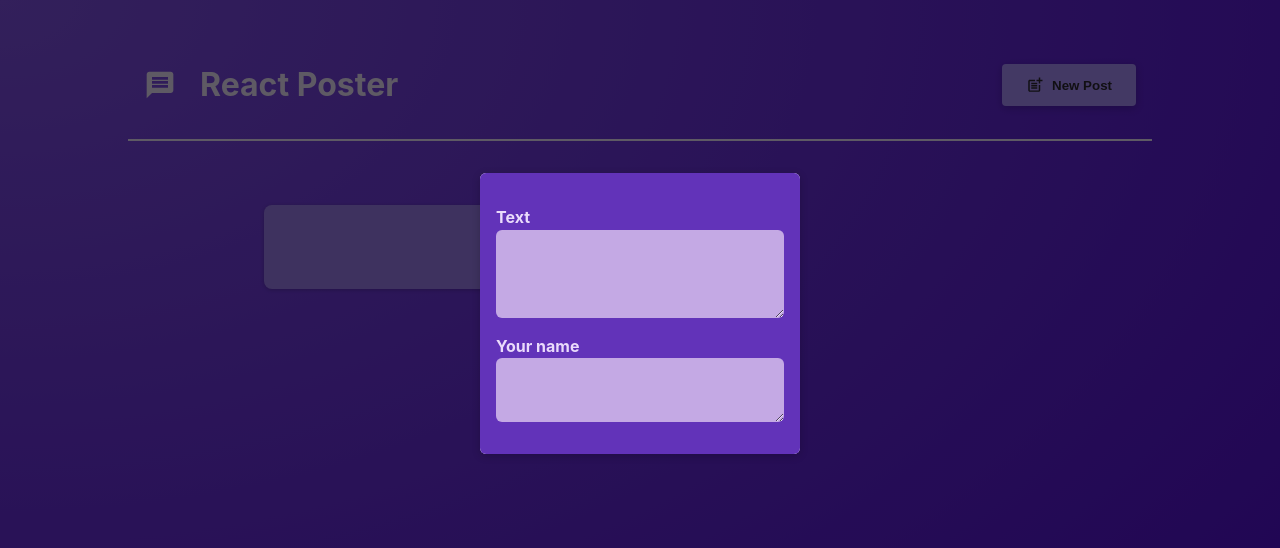
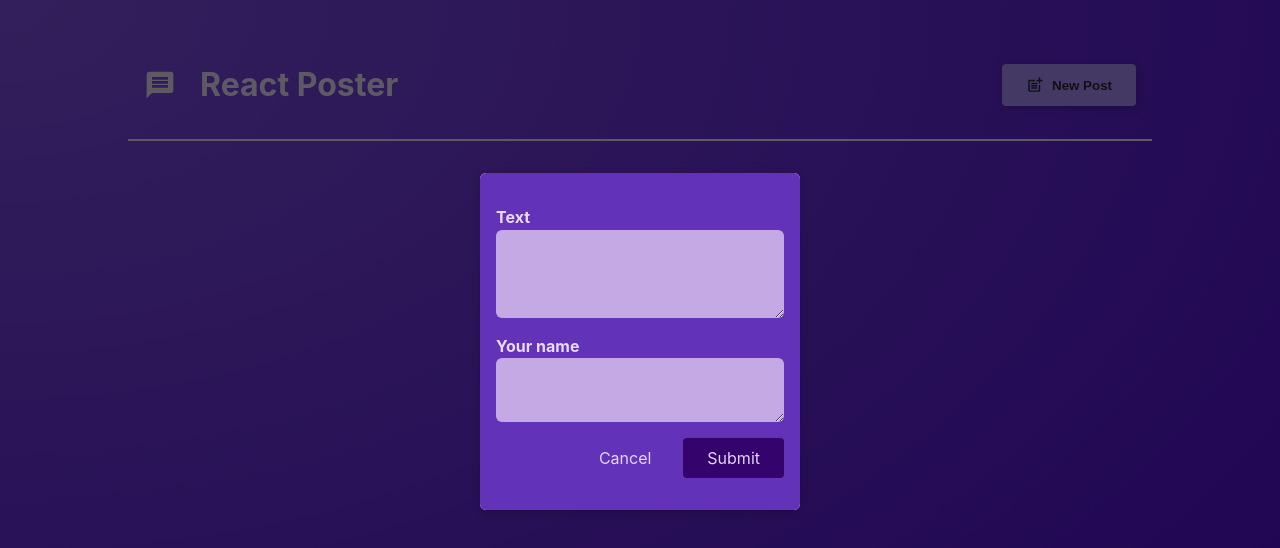
Before and after one commit to rmodis1/twitter-test, a React (Vite) app: page / in a window 1280 px wide. Both pictures are taken after a click on the button "New Post". Shown: the top 548 px of the page. Built offline with nearby package versions, Linux system fonts and the light colour scheme.

Commit message:
Finished basic functionality for app

```diff
--- a/src/components/NewPost.jsx
+++ b/src/components/NewPost.jsx
@@ -1,15 +1,41 @@
+import { useState } from 'react';
+
 import classes from './NewPost.module.css';
 
 function NewPost(props) {
+    const [enteredText, setEnteredText] = useState('');
+    const [enteredAuthor, setEnteredAuthor] = useState('');
+
+    function bodyChangeHandler(event){
+        setEnteredText(event.target.value);
+    }
+    function authorChangeHandler(event){
+        setEnteredAuthor(event.target.value);
+    }
+
+    function submitHandler(event){
+        event.preventDefault();
+        const postData = {
+            body: enteredText,
+            author: enteredAuthor
+        };
+        props.onAddPost(postData);
+        props.onCancel();
+    }
+
     return (
-        <form className={classes.form}>
+        <form className={classes.form} onSubmit={submitHandler}>
             <p>
                 <label htmlFor="body">Text</label>
-                <textarea id="body" required rows={3} onChange={props.onBodyChange} />
+                <textarea id="body" required rows={3} onChange={bodyChangeHandler} />
             </p>
             <p>
                 <label htmlFor="name">Your name</label>
-                <textarea type="text" id="name" required onChange={props.onAuthorChange} />
+                <textarea type="text" id="name" required onChange={authorChangeHandler} />
+            </p>
+            <p className={classes.actions}>
+                <button type="button" onClick={props.onCancel}>Cancel</button>
+                <button type="submit">Submit</button>
             </p>
         </form>
     );
--- a/src/components/PostsList.jsx
+++ b/src/components/PostsList.jsx
@@ -6,41 +6,35 @@ import Modal from "./Modal";
 import classes from "./PostsList.module.css";
 
 function PostsList(props){
-    const [enteredText, setEnteredText] = useState('');
-    const [enteredAuthor, setEnteredAuthor] = useState('');
+    const [posts, setPosts] = useState([]);
 
-    function bodyChangeHandler(event){
-        setEnteredText(event.target.value);
-    }
-    function authorChangeHandler(event){
-        setEnteredAuthor(event.target.value);
-    }
-
-    // let modalContent;
-
-    // if (modalIsVisible) {
-    //     modalContent = (
-    //         <Modal onClose={props.onStopPosting}>
-    //             <NewPost
-    //                 onBodyChange={bodyChangeHandler}
-    //                 onAuthorChange={authorChangeHandler} />
-    //         </Modal>
-    //     );
-    // };
+    function addPostHandler(postData){
+        setPosts((existingPosts) => [postData, ...existingPosts]);
+        };
 
     return (
         <div>
             {props.isPosting && (
             <Modal onClose={props.onStopPosting}>
                 <NewPost
-                    onBodyChange={bodyChangeHandler}
-                    onAuthorChange={authorChangeHandler} />
+                    onCancel={props.onStopPosting}
+                    onAddPost={addPostHandler}
+                    />
             </Modal>
             )}
+            {posts.length > 0 && (
             <ul className={classes.posts}>
-                <Post author={enteredAuthor} body={enteredText} />
-                <Post author="Michael" body="Next.js is awesome!" />
+                <>
+                 {posts.map((post) => <Post key={post.body} author={post.author} body={post.body} />)}
+                </>
             </ul>
+            )}
+            {posts.length === 0 && (
+                <div style={{ textAlign: 'center', color: 'white'}}>
+                    <h2>There are no posts yet!</h2>
+                    <p>Start adding some!</p>
+                </div>
+            )}
         </div>
     );
 }
```
